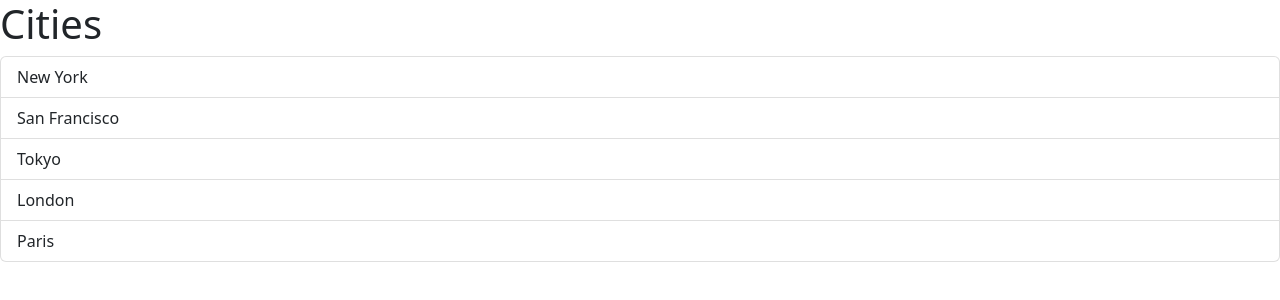
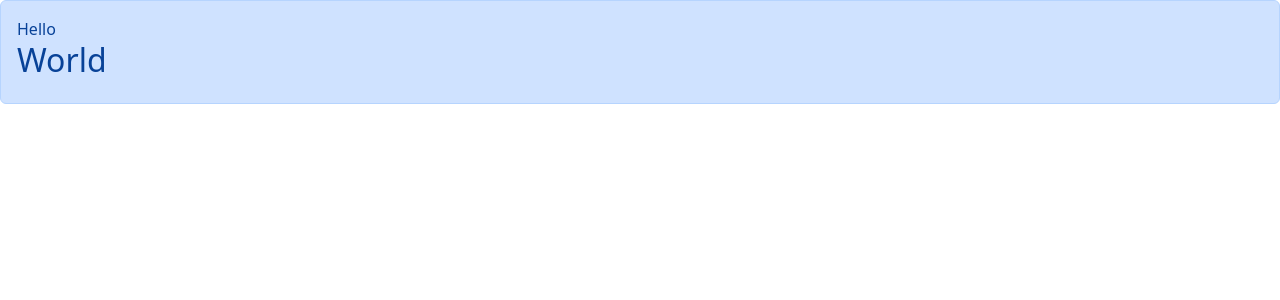
Before and after one commit to gurjot129/React-Practice, a React (Vite) app in the folder react-app/: page / in a window 1280 px wide. Shown: the top 300 px of the page. Built offline with nearby package versions, Linux system fonts and the light colour scheme.

Commit message:
Replaces Listgroup component with the Alert component in order to demonstrate that HTML children can be passed to a component

```diff
--- a/react-app/src/App.tsx
+++ b/react-app/src/App.tsx
@@ -1,21 +1,11 @@
+import Alert from "./components/Alert";
 import ListGroup from "./components/ListGroup";
 
 function App() {
-  //list of cities
-  let items = ["New York", "San Francisco", "Tokyo", "London", "Paris"];
-
-  const handleItemSelection = (item: string) => {
-    console.log(item);
-  };
-
   return (
-    <div>
-      <ListGroup
-        items={items}
-        heading="Cities"
-        onSelectItem={handleItemSelection}
-      />
-    </div>
+    <Alert>
+      Hello <h2>World</h2>
+    </Alert>
   );
 }
 
--- /dev/null
+++ b/react-app/src/components/Alert.tsx
@@ -0,0 +1,15 @@
+import { ReactNode } from "react";
+
+interface Props {
+  children: ReactNode;
+}
+
+function Alert({ children }: Props) {
+  return (
+    <div className="alert alert-primary" role="alert">
+      {children}
+    </div>
+  );
+}
+
+export default Alert;
```
